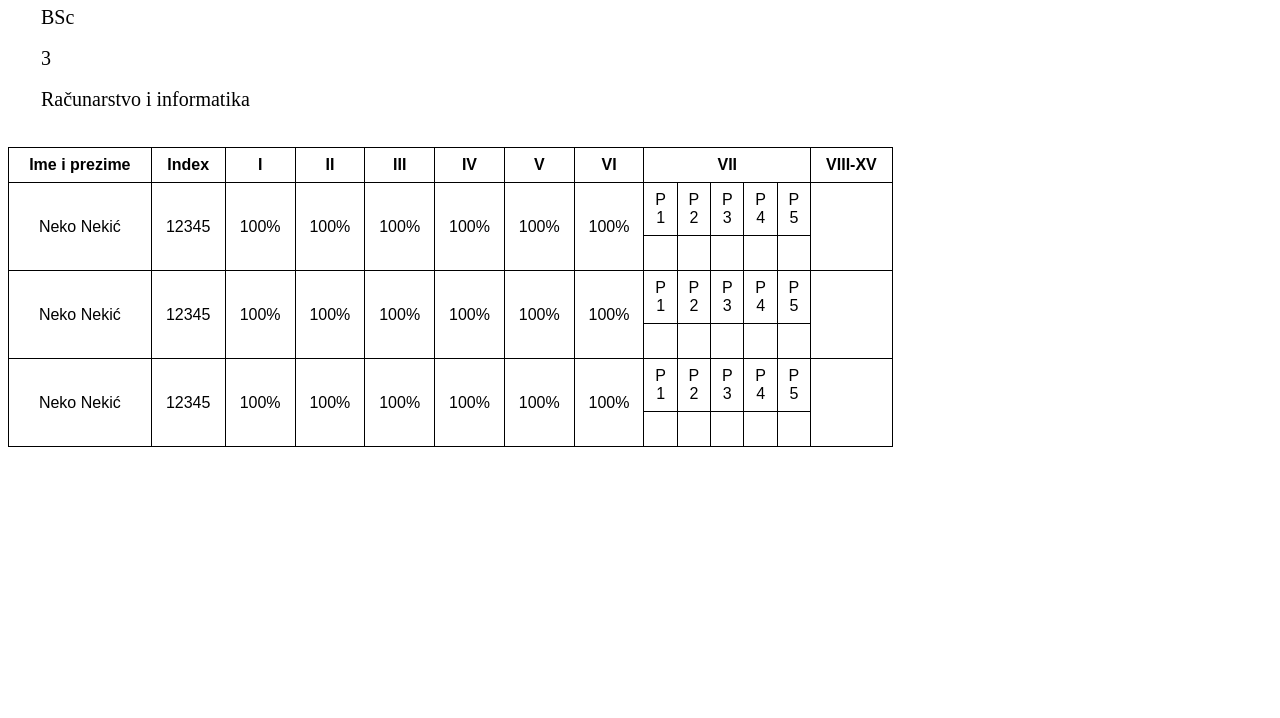
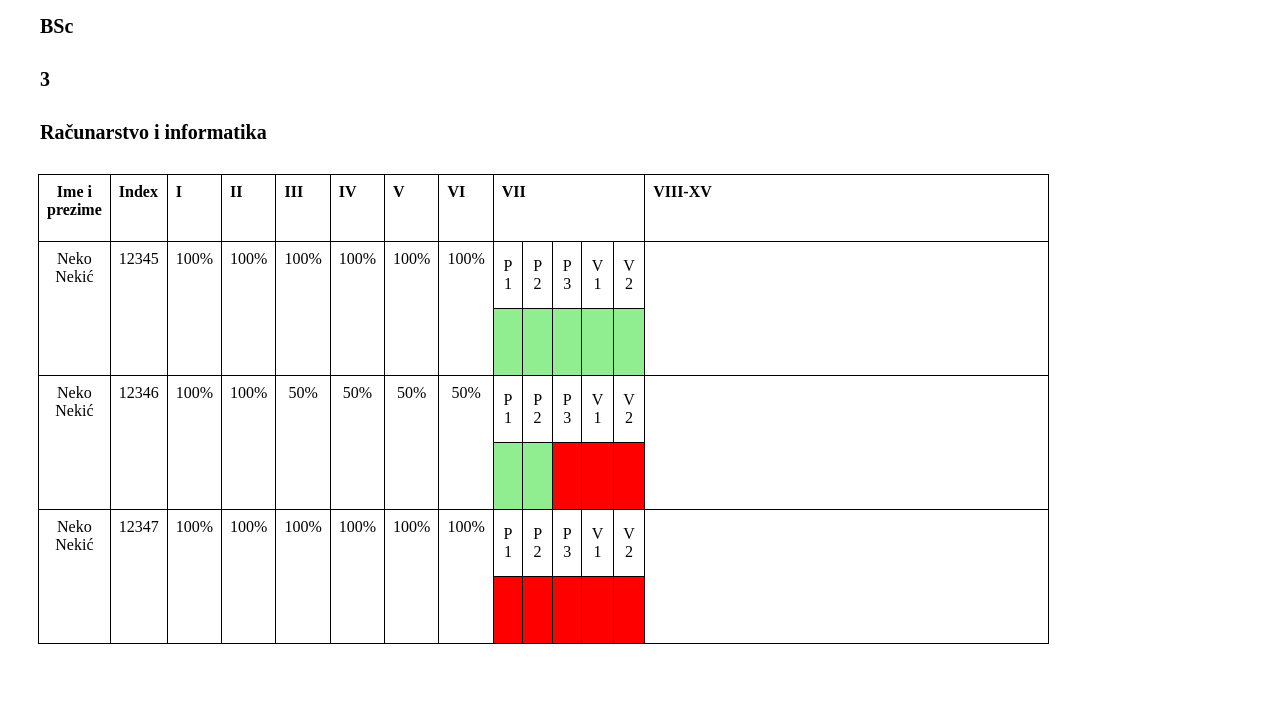
Before and after one commit to smuratovic3/Attendance-Manager, a plain HTML site: page html/prisustvo.html in a window 1280 px wide. Shown: the part 82-800 px from the top of the page. Drawn offline with Linux system fonts and the light colour scheme.

Commit message:
Prvi zadatak - resizing done, Drugi zadatak-update

```diff
--- a/css/prisustvo.css
+++ b/css/prisustvo.css
@@ -1,32 +1,52 @@
-p{
-    font-size: 25px;
-    font-style:inherit;
+h1 {
+    font-style: bold;
     padding-left: 2px;
     margin: 30px;
 
 }
 
-p1{
+h2,h3 {
     font-size: 20px;
-    margin-left: 33px;
-}
-
-p2{
-    font-size: 20px;
-    margin-left: 33px;
-}
-p3{
-    font-size: 20px;
-    margin-left: 33px;
+    padding-left: 2px;
+    margin: 30px;
 }
 
 table {
-    font-family: arial, sans-serif;
+
     border-collapse: collapse;
-    width: 70%;
+    width: 80%;
+    margin: 30px;
+
 }
+
 td, th {
     border: 1px solid black;
-    text-align: center;
     padding: 8px;
 }
+
+td{
+    height: 50px;
+    text-align: center;
+}
+
+th{
+    height: 50px;
+    text-align: left;
+    vertical-align: top;
+}
+
+.prisutan {
+    background-color: lightgreen;
+}
+
+.odsutan {
+    background-color: red;
+}
+.zadnja{
+    width: 40%;
+}
+
+.sedma{
+    text-align: center;
+    width: 20px;
+}
--- a/html/prisustvo.html
+++ b/html/prisustvo.html
@@ -8,104 +8,99 @@
 </head>
 
 <body>
-    <p>Web tehnologije </p>
-    <p1>BSc</p1>
-    <br><br>
-    <p2>3</p2>
-    <br><br>
-    <p3>Računarstvo i informatika</p3>
-
-    <br><br><br>
-
+    <h1>Web tehnologije </h1>
+    <h2>BSc</h2>
+    <h3>3</h3>
+    <h3>Računarstvo i informatika</h3>
 
     <table>
         <tr>
-            <th>Ime i prezime</th>
+            <th style="text-align: center;">Ime i prezime</th>
             <th>Index</th>
-            <th>I</th>
+            <th > I</th>
             <th>II</th>
-            <th>III</th>
+            <th >III</th>
             <th>IV</th>
-            <th>V</th>
-            <th>VI</th>
-            <th colspan ="5">VII</th>
-            <th >VIII-XV</th>
+            <th >V</th>
+            <th >VI</th>
+            <th  colspan="5">VII</th>
+            <th class="zadnja"  >VIII-XV</th>
         </tr>
 
 
         <tr>
-            <td rowspan="2" style="text-align: center;">Neko Nekić</td>
-            <td rowspan="2" style="text-align: center;">12345</td>
-            <td rowspan="2" style="text-align: center;">100%</td>
-            <td rowspan="2" style="text-align: center;">100%</td>
-            <td rowspan="2" style="text-align: center;">100%</td>
-            <td rowspan="2" style="text-align: center;">100%</td>
-            <td rowspan="2" style="text-align: center;">100%</td>
-            <td rowspan="2" style="text-align: center;">100%</td>
-            <td style="text-align: center;">P <br> 1</td>
-			<td style="text-align: center;">P <br> 2</td>
-			<td style="text-align: center;">P <br> 3</td>
-			<td style="text-align: center;">P <br> 4</td>
-			<td style="text-align: center;">P <br> 5</td>
-            <td rowspan="2">&nbsp;</td>
+            <td rowspan="2" style="vertical-align: top;">Neko Nekić</td>
+            <td rowspan="2" style="vertical-align: top;">12345</td>
+            <td rowspan="2" style="vertical-align: top;">100%</td>
+            <td rowspan="2" style="vertical-align: top;">100%</td>
+            <td rowspan="2" style="vertical-align: top;">100%</td>
+            <td rowspan="2" style="vertical-align: top;">100%</td>
+            <td rowspan="2" style="vertical-align: top;">100%</td>
+            <td rowspan="2" style="vertical-align: top;" >100%</td>
+            <td class="sedma">P <br> 1</td>
+            <td >P <br> 2</td>
+            <td  class="sedma">P <br> 3</td>
+            <td class="sedma" >V <br> 1</td>
+            <td class="sedma">V <br> 2</td>
+            <td  rowspan="2" ></td>
         </tr>
         <tr>
-			<td>&nbsp;</td>
-			<td>&nbsp;</td>
-			<td>&nbsp;</td>
-			<td>&nbsp;</td>
-			<td>&nbsp;</td>
-		</tr>
+            <td class="prisutan"></td>
+            <td class="prisutan"></td>
+            <td class="prisutan"></td>
+            <td class="prisutan"></td>
+            <td class="prisutan"></td>
+        </tr>
 
         <tr>
-            <td rowspan="2" style="text-align: center;">Neko Nekić</td>
-            <td rowspan="2" style="text-align: center;">12345</td>
-            <td rowspan="2" style="text-align: center;">100%</td>
-            <td rowspan="2" style="text-align: center;">100%</td>
-            <td rowspan="2" style="text-align: center;">100%</td>
-            <td rowspan="2" style="text-align: center;">100%</td>
-            <td rowspan="2" style="text-align: center;">100%</td>
-            <td rowspan="2" style="text-align: center;">100%</td>
-            <td style="text-align: center;">P <br> 1</td>
-			<td style="text-align: center;">P <br> 2</td>
-			<td style="text-align: center;">P <br> 3</td>
-			<td style="text-align: center;">P <br> 4</td>
-			<td style="text-align: center;">P <br> 5</td>
-            <td rowspan="2">&nbsp;</td>
+            <td rowspan="2" style="vertical-align: top;">Neko Nekić</td>
+            <td rowspan="2" style="vertical-align: top;">12346</td>
+            <td rowspan="2" style="vertical-align: top;">100%</td>
+            <td rowspan="2" style="vertical-align: top;">100%</td>
+            <td rowspan="2" style="vertical-align: top;">50%</td>
+            <td rowspan="2" style="vertical-align: top;">50%</td>
+            <td rowspan="2" style="vertical-align: top;">50%</td>
+            <td rowspan="2" style="vertical-align: top;">50%</td>
+            <td class="sedma">P <br> 1</td>
+            <td class="sedma">P <br> 2</td>
+            <td class="sedma">P <br> 3</td>
+            <td class="sedma">V <br> 1</td>
+            <td class="sedma">V <br> 2</td>
+            <td rowspan="2"></td>
         </tr>
         <tr>
-			<td>&nbsp;</td>
-			<td>&nbsp;</td>
-			<td>&nbsp;</td>
-			<td>&nbsp;</td>
-			<td>&nbsp;</td>
-		</tr>
+            <td class="prisutan"></td>
+            <td class="prisutan"> </td>
+            <td class="odsutan"></td>
+            <td class="odsutan"></td>
+            <td class="odsutan"> </td>
+        </tr>
 
         <tr>
-            <td rowspan="2" style="text-align: center;">Neko Nekić</td>
-            <td rowspan="2" style="text-align: center;">12345</td>
-            <td rowspan="2" style="text-align: center;">100%</td>
-            <td rowspan="2" style="text-align: center;">100%</td>
-            <td rowspan="2" style="text-align: center;">100%</td>
-            <td rowspan="2" style="text-align: center;">100%</td>
-            <td rowspan="2" style="text-align: center;">100%</td>
-            <td rowspan="2" style="text-align: center;">100%</td>
-            <td style="text-align: center;">P <br> 1</td>
-			<td style="text-align: center;">P <br> 2</td>
-			<td style="text-align: center;">P <br> 3</td>
-			<td style="text-align: center;">P <br> 4</td>
-			<td style="text-align: center;">P <br> 5</td>
-            <td rowspan="2">&nbsp;</td>
+            <td rowspan="2" style="vertical-align: top;">Neko Nekić</td>
+            <td rowspan="2" style="vertical-align: top;">12347</td>
+            <td rowspan="2" style="vertical-align: top;">100%</td>
+            <td rowspan="2" style="vertical-align: top;">100%</td>
+            <td rowspan="2" style="vertical-align: top;">100%</td>
+            <td rowspan="2" style="vertical-align: top;">100%</td>
+            <td rowspan="2" style="vertical-align: top;">100%</td>
+            <td rowspan="2" style="vertical-align: top;">100%</td>
+            <td class="sedma">P <br> 1</td>
+            <td class="sedma">P <br> 2</td>
+            <td class="sedma">P <br> 3</td>
+            <td class="sedma">V <br> 1</td>
+            <td class="sedma">V <br> 2</td>
+            <td rowspan="2"></td>
         </tr>
         <tr>
-			<td>&nbsp;</td>
-			<td>&nbsp;</td>
-			<td>&nbsp;</td>
-			<td>&nbsp;</td>
-			<td>&nbsp;</td>
-		</tr>
+            <td class="odsutan"> </td>
+            <td class="odsutan"> </td>
+            <td class="odsutan"> </td>
+            <td class="odsutan"> </td>
+            <td class="odsutan"> </td>
+        </tr>
 
-
+    </table>
 </body>
 
 </html>
```
Also changed, not shown: css/predmet.css (+15 -0 lines).
